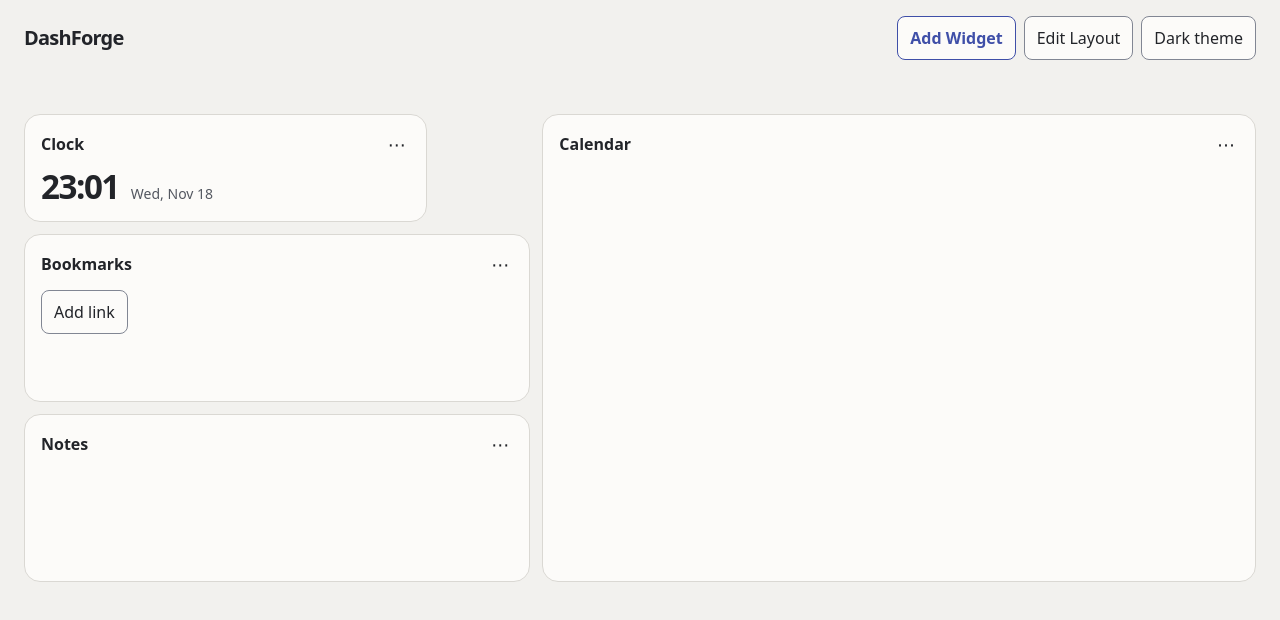
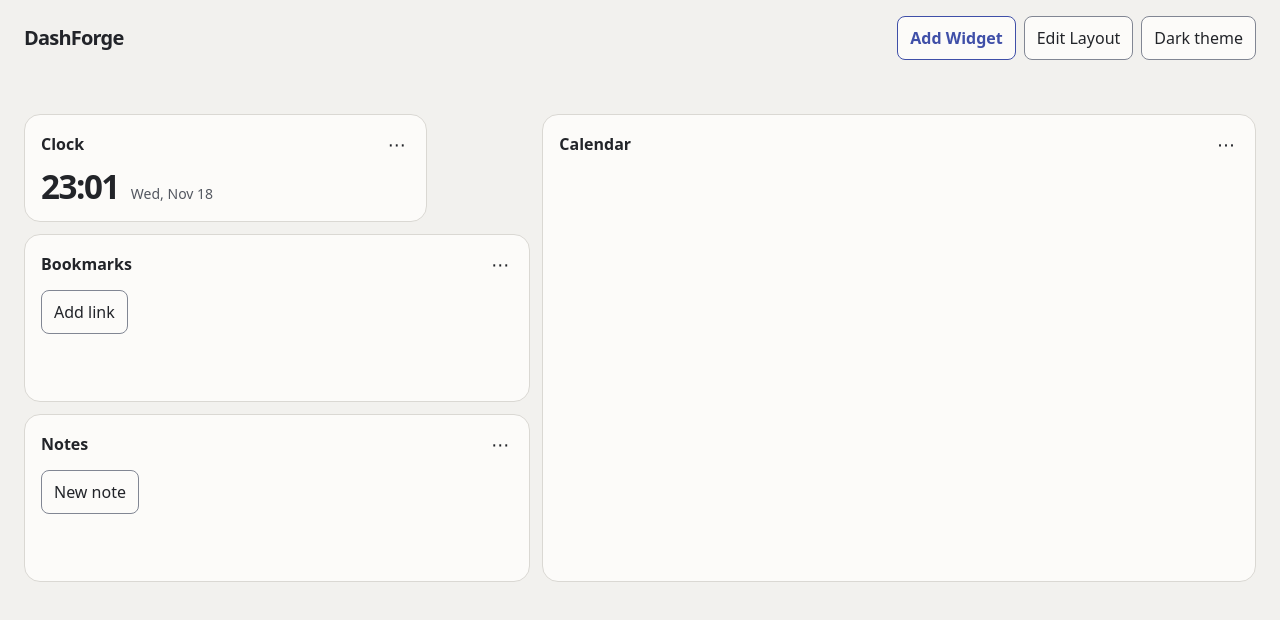
Before and after one commit to kkonstantin08/dashforge, an Angular app: page / in a window 1280 px wide. Shown: the top 620 px of the page. Built offline with nearby package versions, Linux system fonts and the light colour scheme.

Commit message:
feat(widgets): add local notes with autosave

```diff
--- a/src/app/dashboard/dashboard-store.ts
+++ b/src/app/dashboard/dashboard-store.ts
@@ -73,6 +73,12 @@ export class DashboardStore {
   setTheme(theme: Theme): void {
     const current = this.model();
     if (current.theme !== theme) this.change({ ...current, theme });
+  }
+
+  getWidget<K extends WidgetType>(id: string, type: K): Extract<Widget, { type: K }> | undefined {
+    return this.model().widgets.find(
+      (item): item is Extract<Widget, { type: K }> => item.id === id && item.type === type,
+    );
   }
 
   updateWidget(widget: Widget, debounce = false): void {
--- a/src/app/widgets/bookmarks/bookmarks.ts
+++ b/src/app/widgets/bookmarks/bookmarks.ts
@@ -85,7 +85,8 @@ export class BookmarksWidget {
     }
     const id = this.editing();
     const link = { id: id || crypto.randomUUID(), ...value, title, url, group: value.group.trim() };
-    const widget = this.widget();
+    const widget = this.store.getWidget(this.widget().id, 'bookmarks');
+    if (!widget) return;
     const links = id
       ? widget.data.links.map((item) => (item.id === id ? link : item))
       : [...widget.data.links, link];
@@ -94,7 +95,8 @@ export class BookmarksWidget {
   }
 
   protected remove(id: string): void {
-    const widget = this.widget();
+    const widget = this.store.getWidget(this.widget().id, 'bookmarks');
+    if (!widget) return;
     this.store.updateWidget({
       ...widget,
       data: { links: widget.data.links.filter((link) => link.id !== id) },
--- /dev/null
+++ b/src/app/widgets/notes/notes.ts
@@ -0,0 +1,115 @@
+import {
+  afterNextRender,
+  ChangeDetectionStrategy,
+  Component,
+  computed,
+  ElementRef,
+  inject,
+  Injector,
+  input,
+  viewChild,
+} from '@angular/core';
+import { DashboardStore } from '../../dashboard/dashboard-store';
+import type { Note, Widget } from '../../dashboard/workspace';
+
+@Component({
+  selector: 'app-notes-widget',
+  template: `
+    <div class="note-actions">
+      <button type="button" (click)="add()">New note</button>
+      @if (selected(); as note) {
+        <select aria-label="Notes" [value]="note.id" (change)="select($event)">
+          @for (item of widget().data.notes; track item.id) {
+            <option [value]="item.id" [selected]="item.id === note.id">{{ label(item) }}</option>
+          }
+        </select>
+        <button type="button" (click)="remove(note.id)">Delete note</button>
+      }
+    </div>
+    @if (selected(); as note) {
+      <textarea
+        #editor
+        aria-label="Note text"
+        placeholder="Write a note…"
+        [value]="note.text"
+        (input)="edit(note.id, $event)"
+        (blur)="flush()"
+        spellcheck="true"
+      ></textarea>
+    }
+  `,
+  styles: `
+    .note-actions {
+      display: flex;
+      flex-wrap: wrap;
+      align-items: center;
+      gap: 6px;
+    }
+    .note-actions select {
+      max-width: 100%;
+      min-width: 0;
+    }
+    textarea {
+      display: block;
+      width: 100%;
+      min-height: 62px;
+      margin-top: 8px;
+      resize: vertical;
+    }
+  `,
+  changeDetection: ChangeDetectionStrategy.OnPush,
+})
+export class NotesWidget {
+  readonly widget = input.required<Widget<'notes'>>();
+  readonly settings = input(false);
+  private readonly store = inject(DashboardStore);
+  private readonly injector = inject(Injector);
+  private readonly editor = viewChild<ElementRef<HTMLTextAreaElement>>('editor');
+
+  protected readonly selected = computed(() => {
+    const { notes, activeId } = this.widget().data;
+    return notes.find((note) => note.id === activeId) ?? notes[0];
+  });
+
+  protected label(note: Note): string {
+    return note.text.trim().split('\n', 1)[0].slice(0, 48) || 'Untitled note';
+  }
+
+  protected add(): void {
+    const widget = this.store.getWidget(this.widget().id, 'notes');
+    if (!widget) return;
+    const note = { id: crypto.randomUUID(), text: '' };
+    this.store.updateWidget({
+      ...widget,
+      data: { notes: [...widget.data.notes, note], activeId: note.id },
+    });
+    afterNextRender(() => this.editor()?.nativeElement.focus(), { injector: this.injector });
+  }
+
+  protected edit(id: string, event: Event): void {
+    if (!(event.target instanceof HTMLTextAreaElement)) return;
+    const text = event.target.value;
+    const widget = this.store.getWidget(this.widget().id, 'notes');
+    if (!widget) return;
+    const notes = widget.data.notes.map((note) => (note.id === id ? { ...note, text } : note));
+    this.store.updateWidget({ ...widget, data: { ...widget.data, notes } }, true);
+  }
+
+  protected select(event: Event): void {
+    if (!(event.target instanceof HTMLSelectElement)) return;
+    const widget = this.store.getWidget(this.widget().id, 'notes');
+    if (!widget) return;
+    this.store.updateWidget({ ...widget, data: { ...widget.data, activeId: event.target.value } });
+  }
+
+  protected remove(id: string): void {
+    const widget = this.store.getWidget(this.widget().id, 'notes');
+    if (!widget) return;
+    const notes = widget.data.notes.filter((note) => note.id !== id);
+    this.store.updateWidget({ ...widget, data: { notes, activeId: notes[0]?.id } });
+  }
+
+  protected flush(): void {
+    void this.store.flush();
+  }
+}
--- a/src/app/widgets/widget-registry.ts
+++ b/src/app/widgets/widget-registry.ts
@@ -47,4 +47,5 @@ export const WIDGET_LOADERS: Partial<
 > = {
   clock: () => import('./clock/clock').then(({ ClockWidget }) => ClockWidget),
   bookmarks: () => import('./bookmarks/bookmarks').then(({ BookmarksWidget }) => BookmarksWidget),
+  notes: () => import('./notes/notes').then(({ NotesWidget }) => NotesWidget),
 };
```
Also changed, not shown: 3 other files (tests, documents, lock files or other folders).
